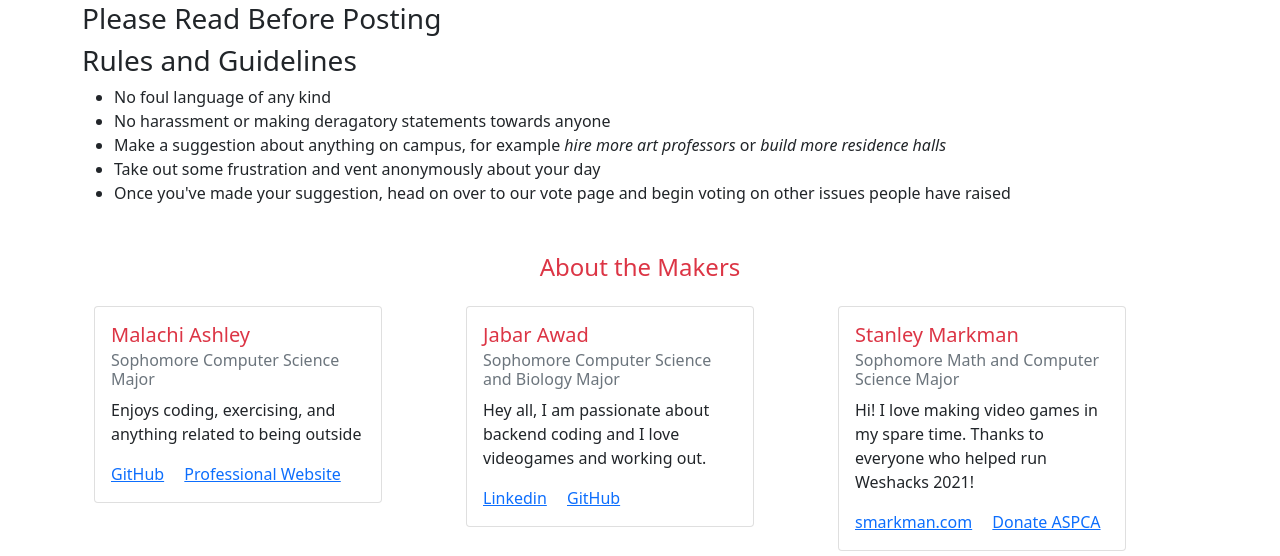
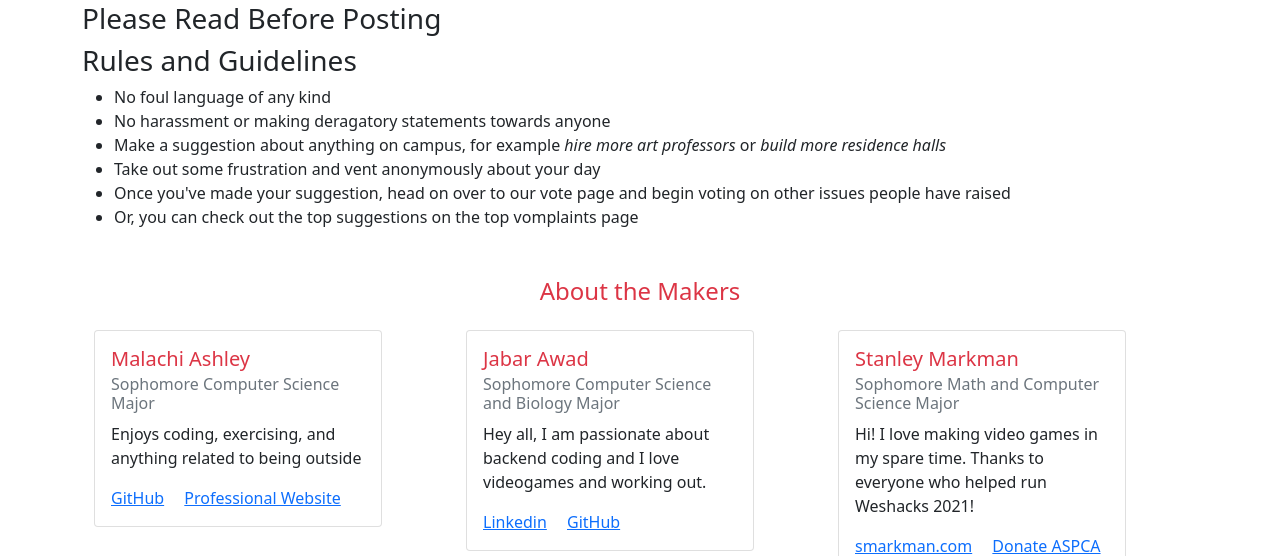
Before and after one commit to malachimda101/WeSuggest, a Flask app: page / in a window 1280 px wide. Shown: the part 273-829 px from the top of the page. Run offline with Flask 2, Linux system fonts and the light colour scheme; some libraries are stand-ins or nearby versions.

Commit message:
html addition for website

```diff
--- a/templates/index.html
+++ b/templates/index.html
@@ -49,6 +49,7 @@
                 <li>Make a suggestion about anything on campus, for example <em>hire more art professors</em> or <em>build more residence halls</em></li>
                 <li>Take out some frustration and vent anonymously about your day</li>
                 <li>Once you've made your suggestion, head on over to our vote page and begin voting on other issues people have raised</li>
+                <li>Or, you can check out the top suggestions on the top vomplaints page</li>
             </ul>
         <div class="container my-5">
             <h4 class="text-center my-3 text-danger">About the Makers</h4>
```
Also changed, not shown: WesSuggest_library_info.db.
